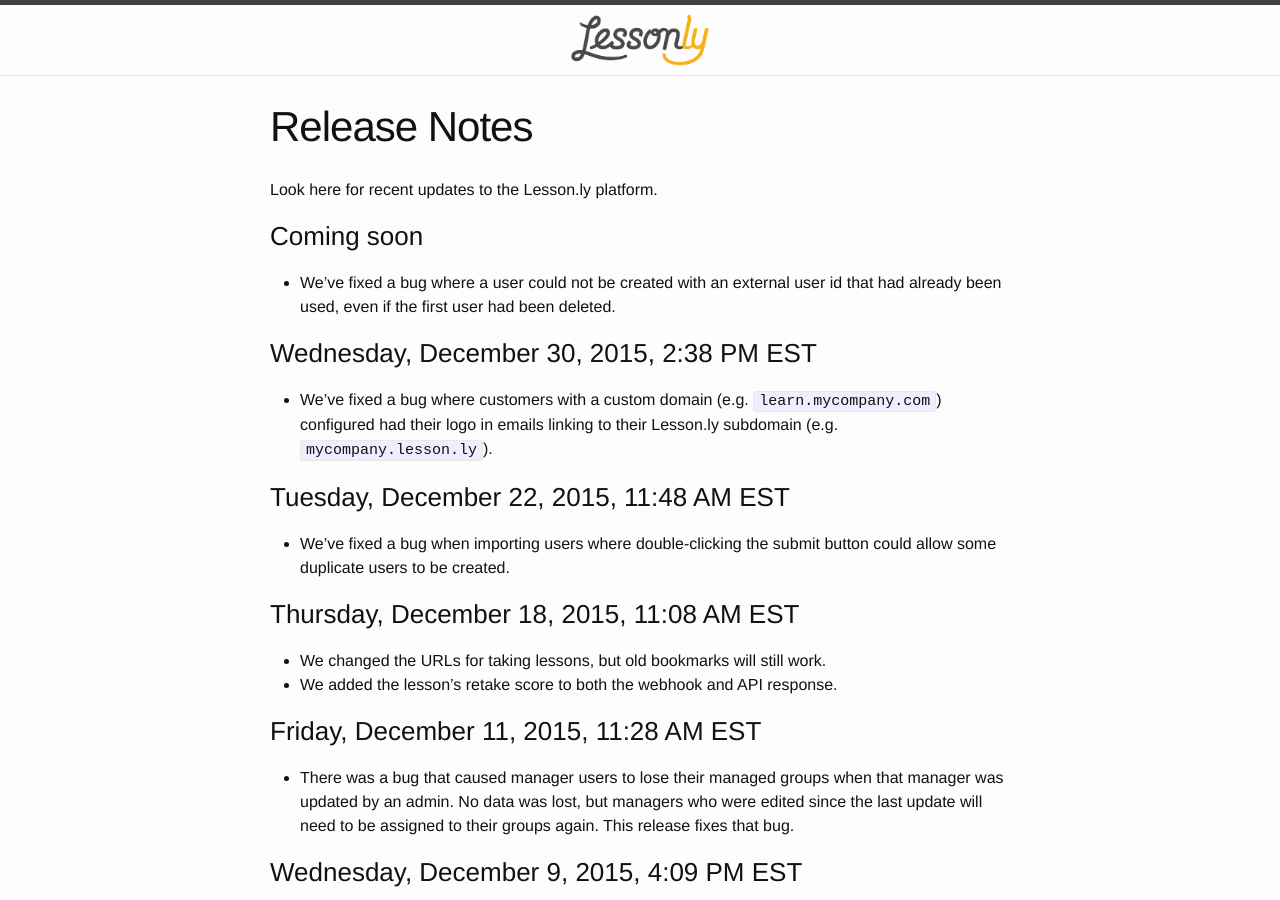
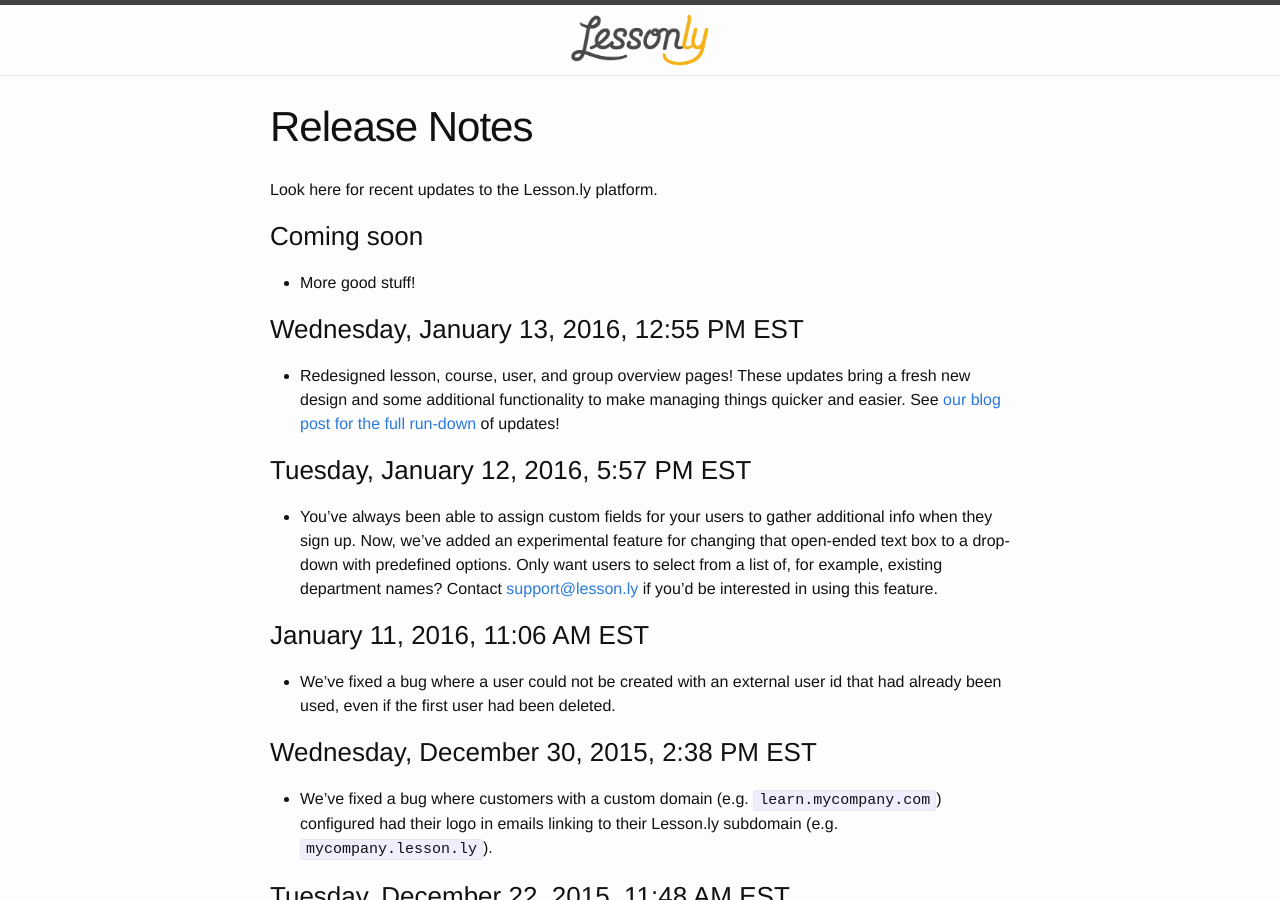
Before and after one commit to isabella232/lessonly.github.io, a Jekyll site: the page built from release-notes.md, in a window 1280 px wide and 900 px high. Built offline with Jekyll 4.4.1, drawn with Linux system fonts in a browser that asks for light colours.

Commit message:
New overviews!
And catching up on some old ones.

```diff
--- a/release-notes.md
+++ b/release-notes.md
@@ -7,6 +7,18 @@
 Look here for recent updates to the Lesson.ly platform.
 
 ### Coming soon
+
+- More good stuff!
+
+### Wednesday, January 13, 2016, 12:55 PM EST
+
+- Redesigned lesson, course, user, and group overview pages! These updates bring a fresh new design and some additional functionality to make managing things quicker and easier. See [our blog post for the full run-down](http://www.lesson.ly/blog/overhauling-overview-pages/) of updates!
+
+### Tuesday, January 12, 2016, 5:57 PM EST
+
+- You've always been able to assign custom fields for your users to gather additional info when they sign up. Now, we've added an experimental feature for changing that open-ended text box to a drop-down with predefined options. Only want users to select from a list of, for example, existing department names? Contact <support@lesson.ly> if you’d be interested in using this feature.
+
+### January 11, 2016, 11:06 AM EST
 
 - We've fixed a bug where a user could not be created with an external user id that had already been used, even if the first user had been deleted.
 
```
